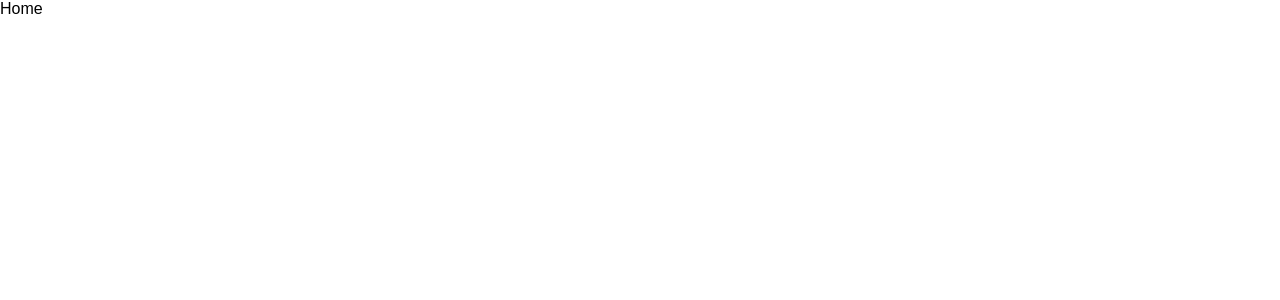
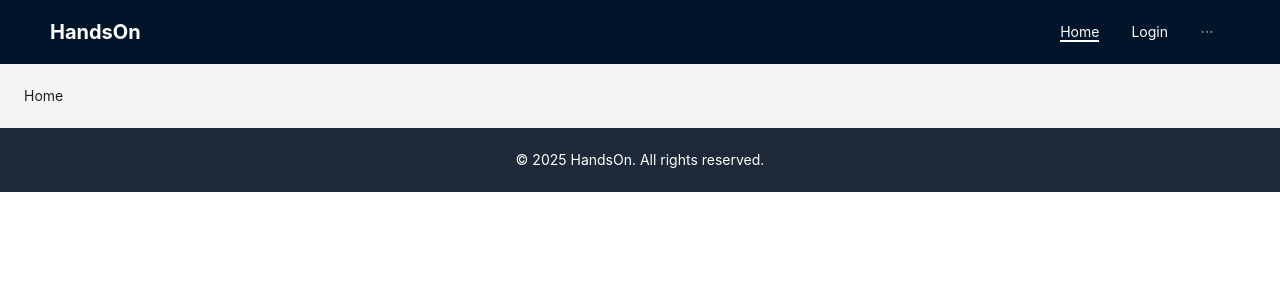
Before and after one commit to AbhikThosan/hands-on-fe, a React (Vite) app: page / in a window 1280 px wide. Shown: the top 300 px of the page. Built offline with nearby package versions, Linux system fonts and the light colour scheme.

Commit message:
feat/navbar-route
add navbar

```diff
--- a/src/App.jsx
+++ b/src/App.jsx
@@ -4,14 +4,17 @@ import "antd/dist/reset.css";
 import Home from "./pages/home";
 import Login from "./pages/auth/login";
 import Registration from "./pages/auth/registration";
+import AppLayout from "./components/layout/AppLayout";
 
 const App = () => {
   return (
     <>
       <Routes>
-        <Route path="/" element={<Home />} />
-        <Route path="/login" element={<Login />} />
-        <Route path="/registration" element={<Registration />} />
+        <Route element={<AppLayout />}>
+          <Route path="/" element={<Home />} />
+          <Route path="/login" element={<Login />} />
+          <Route path="/registration" element={<Registration />} />
+        </Route>
       </Routes>
     </>
   );
--- /dev/null
+++ b/src/components/layout/AppFooter.jsx
@@ -0,0 +1,14 @@
+import React from "react";
+import { Layout } from "antd";
+
+const { Footer } = Layout;
+
+const AppFooter = () => {
+  return (
+    <Footer className="text-center !bg-gray-800 !text-white p-4">
+      © {new Date().getFullYear()} HandsOn. All rights reserved.
+    </Footer>
+  );
+};
+
+export default AppFooter;
--- /dev/null
+++ b/src/components/layout/AppLayout.jsx
@@ -0,0 +1,22 @@
+import { Layout } from "antd";
+import React from "react";
+
+import { Outlet } from "react-router-dom";
+import Navbar from "./Navbar";
+import AppFooter from "./AppFooter";
+
+const { Content } = Layout;
+
+const AppLayout = () => {
+  return (
+    <Layout className="min-h-screen">
+      <Navbar />
+      <Content className="p-6">
+        <Outlet />
+      </Content>
+      <AppFooter />
+    </Layout>
+  );
+};
+
+export default AppLayout;
--- /dev/null
+++ b/src/components/layout/Navbar.jsx
@@ -0,0 +1,76 @@
+import React from "react";
+import { Layout, Menu } from "antd";
+import { Link, useLocation } from "react-router-dom";
+
+const { Header } = Layout;
+
+const Navbar = () => {
+  const location = useLocation();
+
+  const activeKey =
+    location.pathname === "/"
+      ? "home"
+      : location.pathname === "/login"
+      ? "login"
+      : location.pathname === "/registration"
+      ? "register"
+      : "home";
+
+  return (
+    <Header className="text-white flex justify-between items-center px-6">
+      <div className="text-white text-xl font-bold">HandsOn</div>
+      <Menu theme="dark" mode="horizontal" selectedKeys={[activeKey]}>
+        <Menu.Item
+          key="home"
+          className="!text-white"
+          style={{ background: "transparent" }}
+        >
+          <Link
+            to="/"
+            className={`!transition-all !duration-500 !ease-in-out ${
+              activeKey === "home"
+                ? "border-b-2 border-white"
+                : "border-b-2 border-transparent"
+            }`}
+          >
+            Home
+          </Link>
+        </Menu.Item>
+        <Menu.Item
+          key="login"
+          className="!text-white"
+          style={{ background: "transparent" }}
+        >
+          <Link
+            to="/login"
+            className={`!transition-all !duration-500 !ease-in-out ${
+              activeKey === "login"
+                ? "border-b-2 border-white"
+                : "border-b-2 border-transparent"
+            }`}
+          >
+            Login
+          </Link>
+        </Menu.Item>
+        <Menu.Item
+          key="register"
+          className="!text-white"
+          style={{ background: "transparent" }}
+        >
+          <Link
+            to="/registration"
+            className={`!transition-all !duration-500 !ease-in-out ${
+              activeKey === "register"
+                ? "border-b-2 border-white"
+                : "border-b-2 border-transparent"
+            }`}
+          >
+            Register
+          </Link>
+        </Menu.Item>
+      </Menu>
+    </Header>
+  );
+};
+
+export default Navbar;
```
